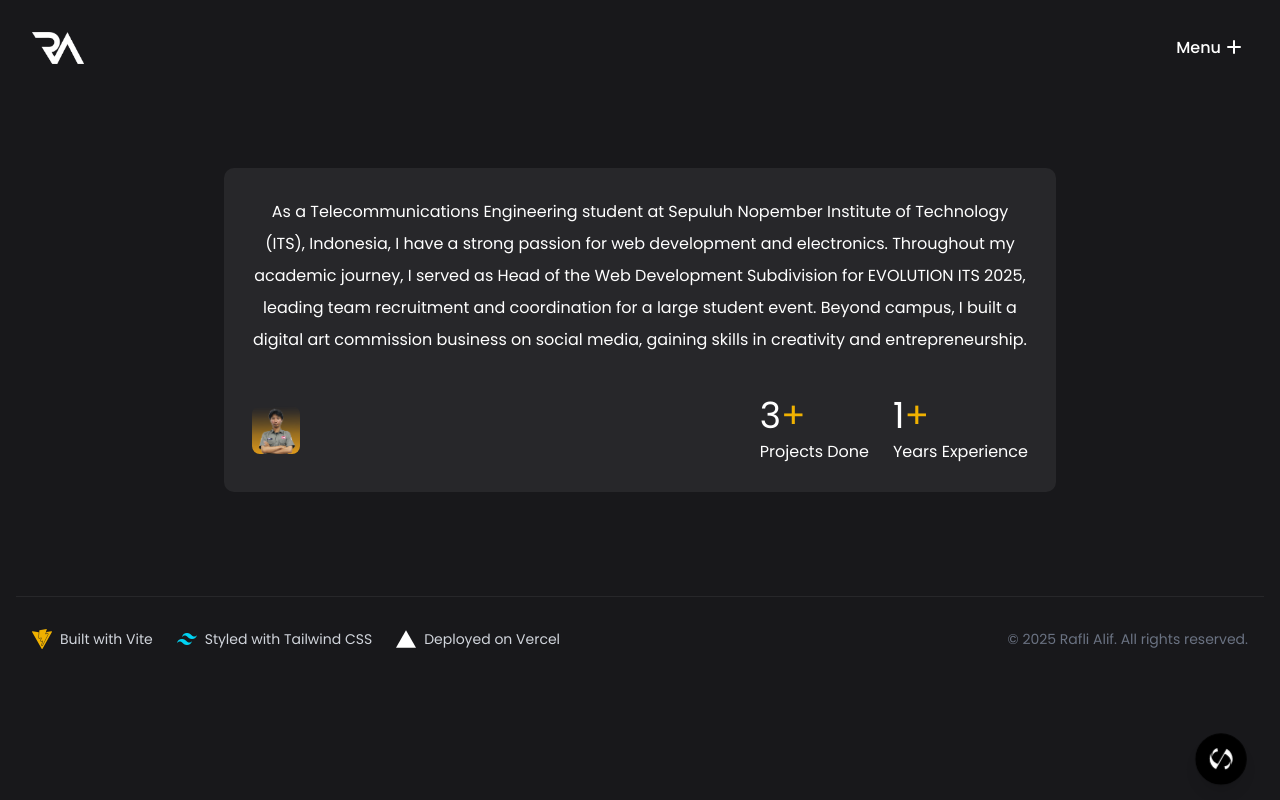
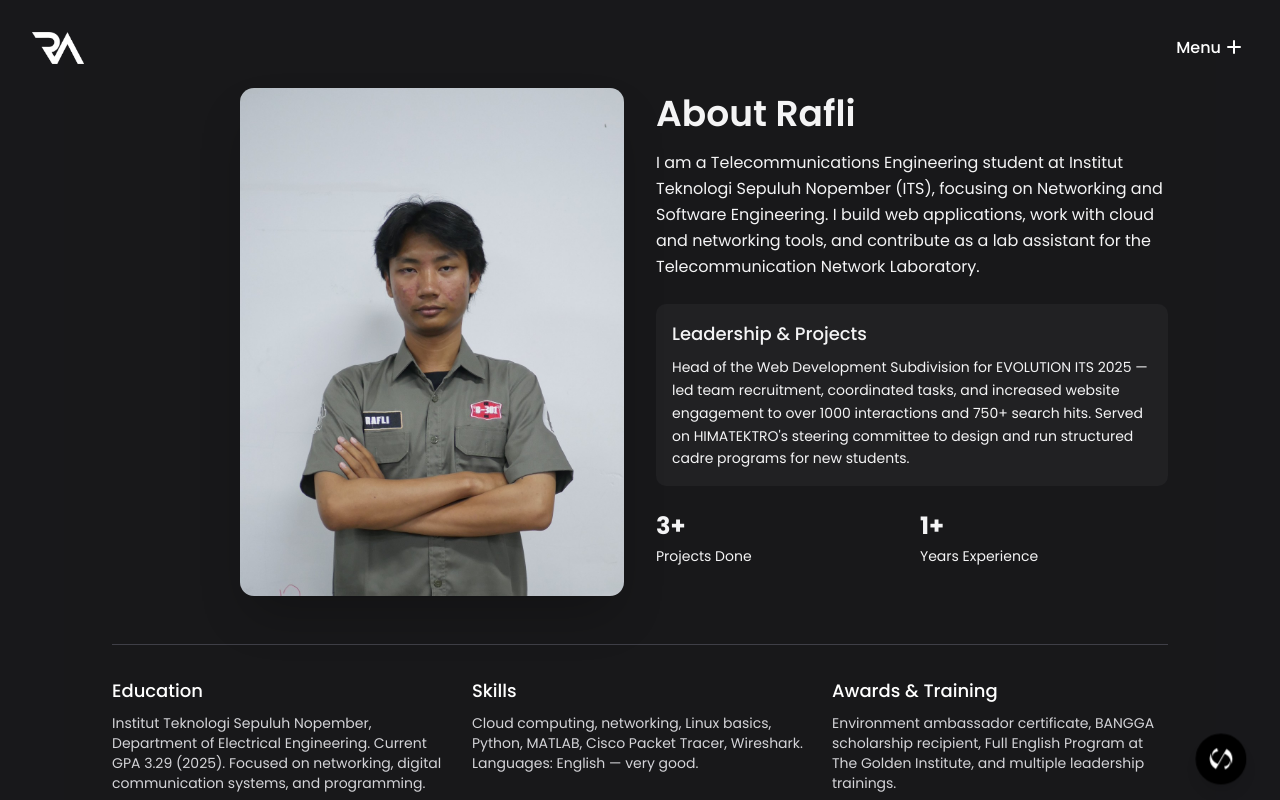
Before and after one commit to rhaffle87/react-portfolio, a React (Vite) app: page /about in a window 1280 px wide. Shown: the top 800 px of the page. Built offline with nearby package versions, Linux system fonts and the light colour scheme.

Commit message:
about section

```diff
--- a/src/pages/About.jsx
+++ b/src/pages/About.jsx
@@ -1,29 +1,110 @@
-import DataImage from '../data/data'
+import React, { useEffect, useRef } from 'react'
 
 function About() {
+  const imageRef = useRef(null)
+
+  useEffect(() => {
+    const handleScroll = () => {
+      if (imageRef.current) {
+        const scrollY = window.scrollY
+        const speed = 0.1
+        const translateY = scrollY * speed
+        imageRef.current.style.transform = `translateY(${translateY}px)`
+      }
+    }
+
+    window.addEventListener('scroll', handleScroll)
+    return () => window.removeEventListener('scroll', handleScroll)
+  }, [])
+
   return (
-    <div className='About mt-32 py-10'>
-      <div className='xl:w-2/3 lg:w-3/4 w-full mx-auto p-7 bg-zinc-800 rounded-lg' data-aos="fade-up" data-aos-duration="1000">
-        <img src={DataImage.HeroImage} alt="Image" className='w-12 rounded-md mb-10 sm:hidden' loading='lazy'/>
-        <p className='text-base/loose mb-10 text-center sm:text-center md:text-center'>
-          As a Telecommunications Engineering student at Sepuluh Nopember Institute of Technology (ITS), Indonesia, I have a strong passion for web development and electronics. Throughout my academic journey,
-          I served as Head of the Web Development Subdivision for EVOLUTION ITS 2025, leading team recruitment and coordination for a large student event. Beyond campus, I built a digital art commission business on social media, gaining skills in creativity and entrepreneurship.
-        </p>
-        <div className='flex items-center justify-between'>
-          <img src={DataImage.HeroImage} alt="Image" className='w-12 rounded-md sm:block hidden' loading='lazy'/>
-          <div className='flex items-center gap-6'>
+    <section className="About mt-10 mb-16">
+      <div
+        className="max-w-6xl mx-auto p-8 lg:p-12 rounded-lg bg-zinc-900/80"
+        data-aos="fade-up"
+        data-aos-duration="1000"
+      >
+        <div className="grid grid-cols-1 md:grid-cols-2 gap-8 items-center">
+          {/* LEFT: Portrait */}
+          <div className="flex justify-center md:justify-end">
+            <div
+              ref={imageRef}
+              className="w-72 md:w-96 rounded-xl overflow-hidden shadow-2xl"
+            >
+              <img
+                src="/hehe.JPG"
+                alt="Portrait of Rafli Alif"
+                className="w-full h-auto object-cover"
+                loading="lazy"
+              />
+            </div>
+          </div>
+
+          {/* RIGHT: Text content */}
+          <div className="text-left text-zinc-100">
+            <h2 className="text-3xl md:text-4xl font-semibold mb-4">
+              About Rafli
+            </h2>
+
+            <p className="text-base/relaxed mb-6">
+              I am a Telecommunications Engineering student at Institut Teknologi Sepuluh
+              Nopember (ITS), focusing on Networking and Software Engineering. I build web
+              applications, work with cloud and networking tools, and contribute as a lab
+              assistant for the Telecommunication Network Laboratory.
+            </p>
+
+            <div className="mb-6 p-4 rounded-lg bg-zinc-800/60">
+              <h3 className="text-lg font-medium mb-2">Leadership & Projects</h3>
+              <p className="text-sm/relaxed">
+                Head of the Web Development Subdivision for EVOLUTION ITS 2025 — led team
+                recruitment, coordinated tasks, and increased website engagement to over
+                1000 interactions and 750+ search hits. Served on HIMATEKTRO's steering
+                committee to design and run structured cadre programs for new students.
+              </p>
+            </div>
+
+            <div className="grid grid-cols-2 gap-4 mb-6">
+              <div>
+                <h4 className="text-2xl font-bold mb-1">3+</h4>
+                <p className="text-sm">Projects Done</p>
+              </div>
+              <div>
+                <h4 className="text-2xl font-bold mb-1">1+</h4>
+                <p className="text-sm">Years Experience</p>
+              </div>
+            </div>
+          </div>
+        </div>
+
+        {/* BOTTOM: Additional Info */}
+        <div className="mt-12 pt-8 border-t border-zinc-700">
+          <div className="grid grid-cols-1 md:grid-cols-3 gap-6">
             <div>
-              <h1 className='text-4xl mb-1'>3<span className='text-yellow-500'>+</span></h1>
-            <p>Projects Done</p>
+              <h4 className="text-lg font-medium mb-2">Education</h4>
+              <p className="text-sm text-zinc-300">
+                Institut Teknologi Sepuluh Nopember, Department of Electrical Engineering.
+                Current GPA 3.29 (2025). Focused on networking, digital communication systems, and programming.
+              </p>
             </div>
+
             <div>
-              <h1 className='text-4xl mb-1'>1<span className='text-yellow-500'>+</span></h1>
-            <p>Years Experience</p>
+              <h4 className="text-lg font-medium mb-2">Skills</h4>
+              <p className="text-sm text-zinc-300">
+                Cloud computing, networking, Linux basics, Python, MATLAB, Cisco Packet Tracer, Wireshark.
+                Languages: English — very good.
+              </p>
+            </div>
+
+            <div>
+              <h4 className="text-lg font-medium mb-2">Awards & Training</h4>
+              <p className="text-sm text-zinc-300">
+                Environment ambassador certificate, BANGGA scholarship recipient, Full English Program at The Golden Institute, and multiple leadership trainings.
+              </p>
             </div>
           </div>
         </div>
       </div>
-    </div>
+    </section>
   )
 }
 
```
Also changed, not shown: public/hehe.JPG (added).
